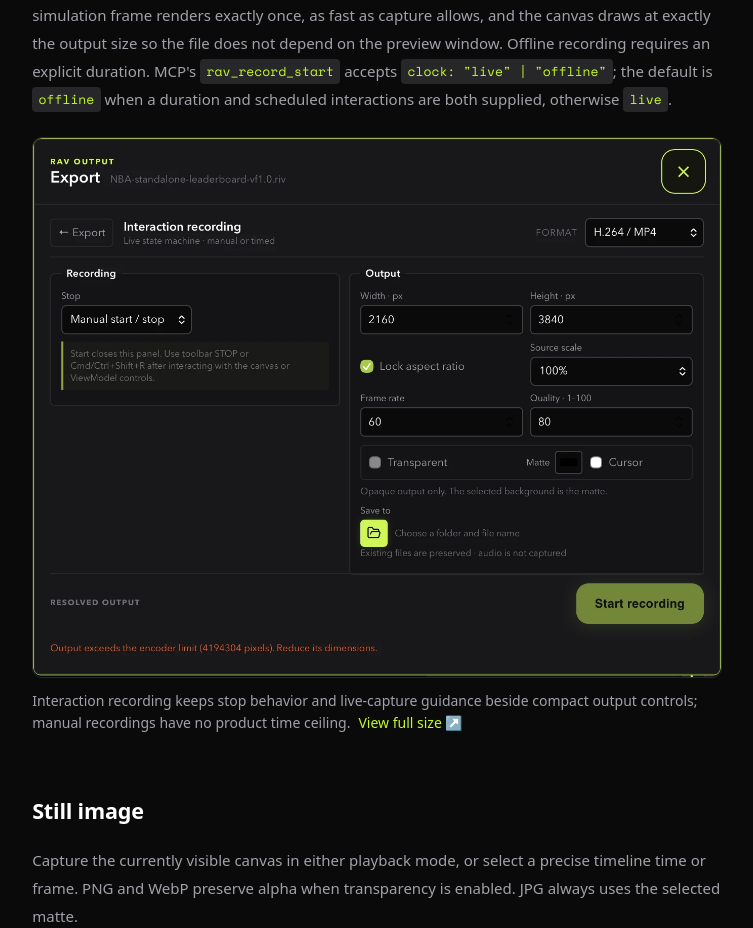
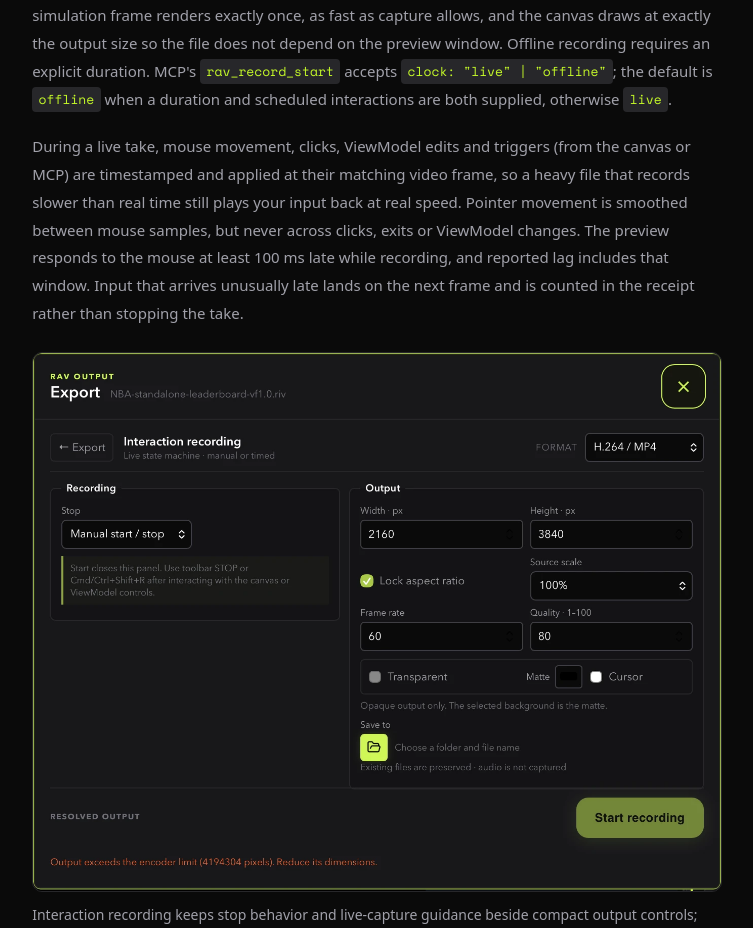
Before and after one commit to ivg-design/rive-animation-viewer, a Next.js app in the folder web/: page /docs/media-export in a window 1280 px wide. Shown: the part 2446-3374 px from the top of the page, without its empty margins (287-1040 px from the left). Built offline with nearby package versions, Linux system fonts and the light colour scheme.

Commit message:
chore(release): v2.5.9
Document the 2.5.9 live recording input timing fix in both changelogs and the media-export and troubleshooting docs.

```diff
--- a/web/src/app/docs/media-export/page.tsx
+++ b/web/src/app/docs/media-export/page.tsx
@@ -84,6 +84,15 @@ export default function MediaExport() {
         <code>clock: &quot;live&quot; | &quot;offline&quot;</code>; the default is{" "}
         <code>offline</code> when a duration and scheduled interactions are both supplied,
         otherwise <code>live</code>.
+      </p>
+      <p>
+        During a live take, mouse movement, clicks, ViewModel edits and triggers (from the canvas or
+        MCP) are timestamped and applied at their matching video frame, so a heavy file that records
+        slower than real time still plays your input back at real speed. Pointer movement is
+        smoothed between mouse samples, but never across clicks, exits or ViewModel changes. The
+        preview responds to the mouse at least 100 ms late while recording, and reported lag includes
+        that window. Input that arrives unusually late lands on the next frame and is counted in the
+        receipt rather than stopping the take.
       </p>
 
       <DocsFigure
--- a/web/src/app/docs/troubleshooting/page.tsx
+++ b/web/src/app/docs/troubleshooting/page.tsx
@@ -72,6 +72,7 @@ export default function Troubleshooting() {
       <ul>
         <li>The recorded output is complete and exact regardless of how the live preview looks while capturing</li>
         <li>Live recordings (the default clock) track wall time and can report capture lag on demanding files; check the frame count and lag in the status bar</li>
+        <li>Mouse and ViewModel input during a live take is applied at its recorded time, so lag does not speed up or bunch your interaction in the output; the preview itself responds at least 100 ms late while recording</li>
         <li>Offline recordings render every simulation frame exactly and never consult wall time, so they are unaffected by preview slowdown</li>
       </ul>
 
```
Also changed, not shown: 2 other files (tests, documents, lock files or other folders).
